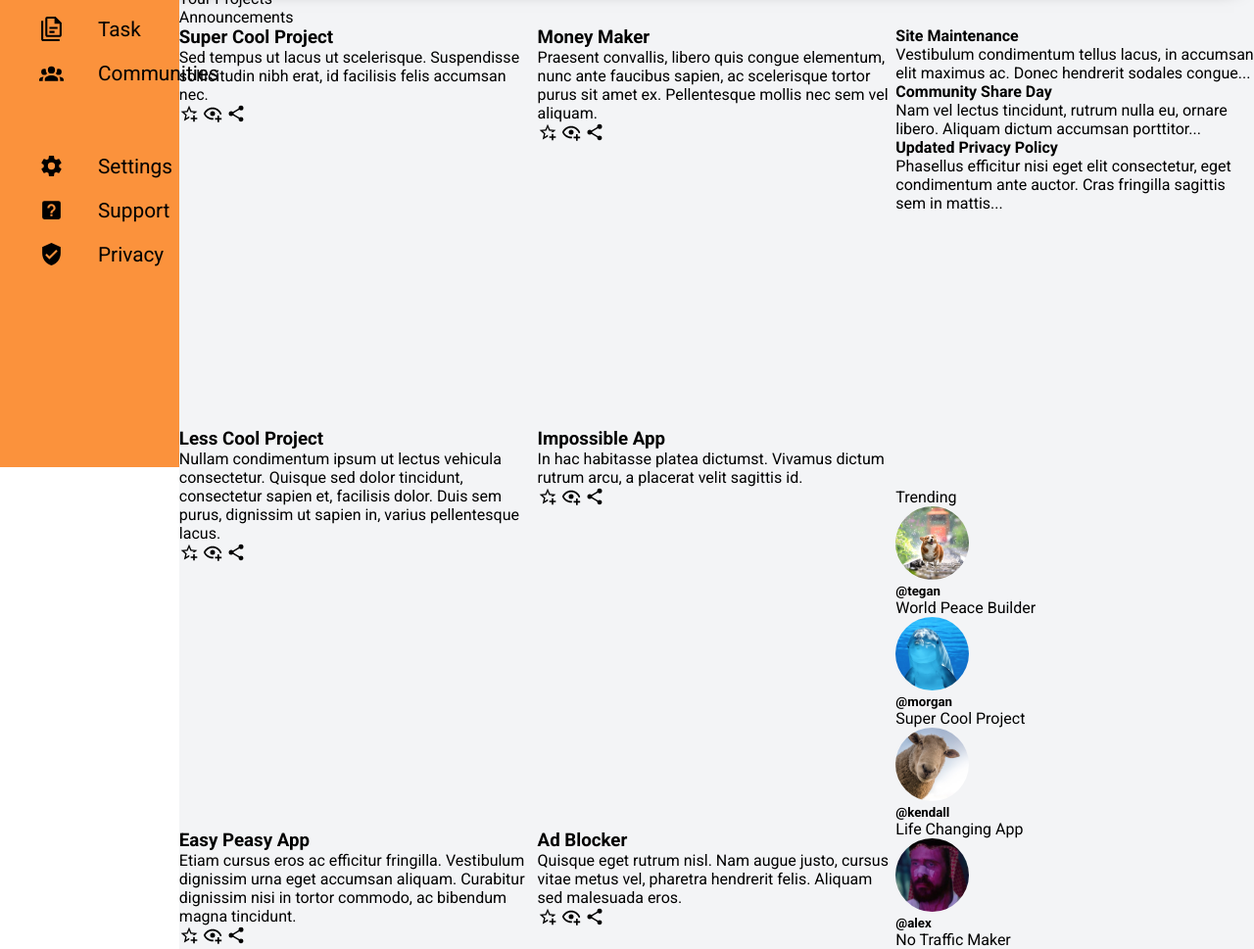
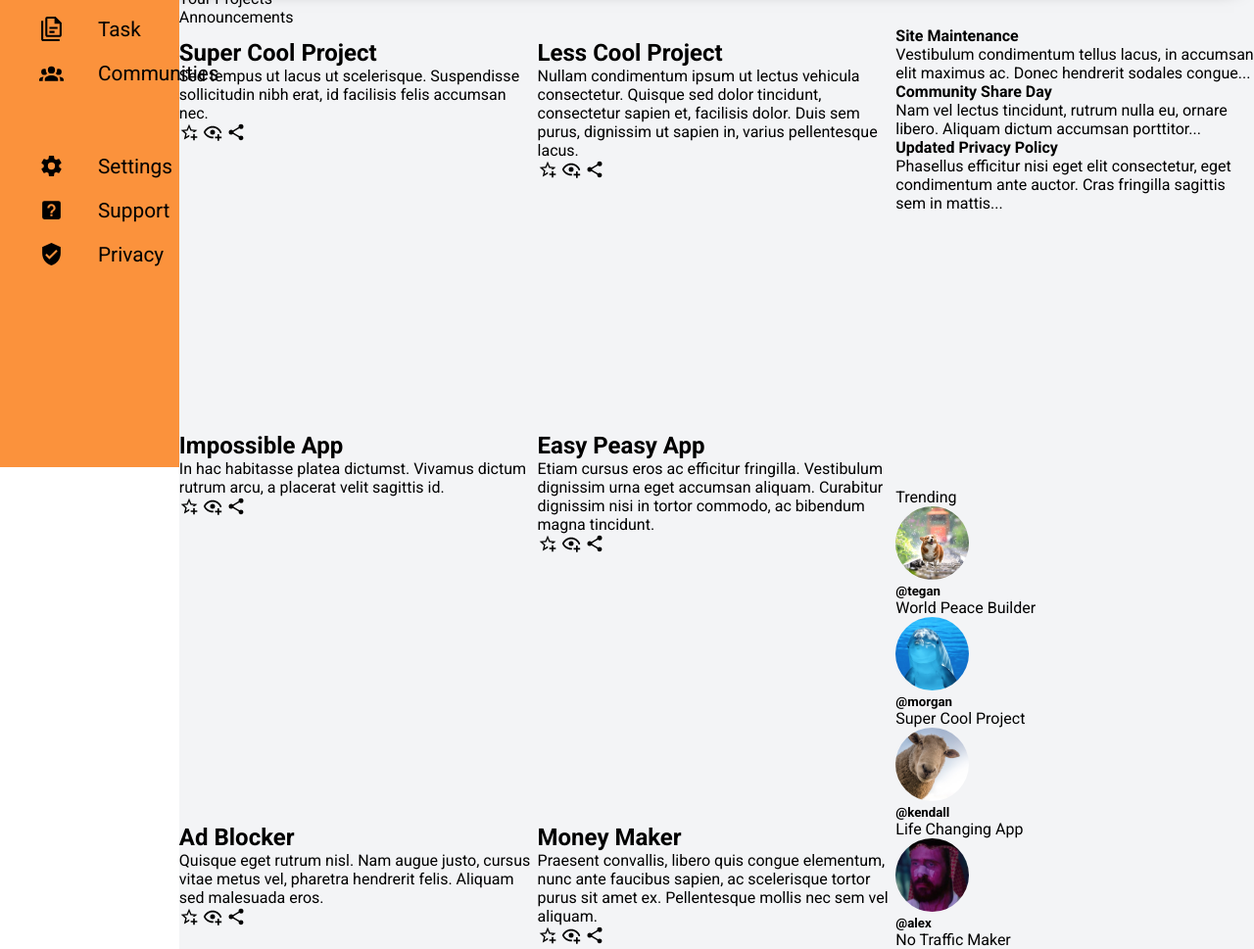
Before and after one commit to Abdullah-Ed/Admin-Dashboard, a plain HTML site: page index.html in a window 1280 px wide. Shown: the part 323-1292 px from the top of the page at 98% size. Drawn offline with Linux system fonts and the light colour scheme.

Commit message:
Move the cards content

```diff
--- a/index.html
+++ b/index.html
@@ -68,7 +68,7 @@
           <img src="images/cat-pic.jpg" alt="You'r profile picture">
           <div>
             <p>Hi there,</p>
-            <h2>Mr Cat (@mrcat)</h2>
+            <h2 class="user-name">Mr Cat (@mrcat)</h2>
           </div>
           <div>
             <button>New</button>
@@ -79,12 +79,14 @@
       </div>
 
       <div class="main-content">
-        <p>Your Projects</p>
-        <p>Announcements</p>
+        <div>
+          <p>Your Projects</p>
+          <p>Announcements</p>
+        </div>
         <div class="main-content-grid">
           <div class="cards-container">
             <div class="card">
-              <h3>Super Cool Project</h3>
+              <h2>Super Cool Project</h2>
               <p>
                 Sed tempus ut lacus ut scelerisque.
                 Suspendisse sollicitudin nibh erat,
@@ -96,21 +98,9 @@
                 <img src="images/share-variant.svg" alt="Share icon">
               </div>
             </div>
+
             <div class="card">
-              <h3>Money Maker</h3>
-              <p>
-                Praesent convallis, libero quis congue elementum,
-                nunc ante faucibus sapien, ac scelerisque tortor purus sit amet ex.
-                Pellentesque mollis nec sem vel aliquam.
-              </p>
-              <div class="img-container">
-                <img src="images/star-plus-outline.svg" alt="save as favorite icon  ">
-                <img src="images/eye-plus-outline.svg" alt="eyes plus icon ">
-                <img src="images/share-variant.svg" alt="Share icon">
-              </div>
-            </div>
-            <div class="card">
-              <h3>Less Cool Project</h3>
+              <h2>Less Cool Project</h2>
               <p>
                 Nullam condimentum ipsum ut lectus vehicula consectetur.
                 Quisque sed dolor tincidunt, consectetur sapien et, facilisis dolor. Duis sem purus,
@@ -123,7 +113,7 @@
               </div>
             </div>
             <div class="card">
-              <h3>Impossible App</h3>
+              <h2>Impossible App</h2>
               <p>
                 In hac habitasse platea dictumst.
                 Vivamus dictum rutrum arcu, a placerat velit sagittis id.
@@ -135,7 +125,7 @@
               </div>
             </div>
             <div class="card">
-              <h3>Easy Peasy App</h3>
+              <h2>Easy Peasy App</h2>
               <p>
                 Etiam cursus eros ac efficitur fringilla.
                 Vestibulum dignissim urna eget accumsan aliquam.
@@ -149,11 +139,24 @@
               </div>
             </div>
             <div class="card">
-              <h3>Ad Blocker</h3>
+              <h2>Ad Blocker</h2>
               <p>
                 Quisque eget rutrum nisl.
                 Nam augue justo, cursus vitae metus vel,
                 pharetra hendrerit felis. Aliquam sed malesuada eros.
+              </p>
+              <div class="img-container">
+                <img src="images/star-plus-outline.svg" alt="save as favorite icon  ">
+                <img src="images/eye-plus-outline.svg" alt="eyes plus icon ">
+                <img src="images/share-variant.svg" alt="Share icon">
+              </div>
+            </div>
+            <div class="card">
+              <h2>Money Maker</h2>
+              <p>
+                Praesent convallis, libero quis congue elementum,
+                nunc ante faucibus sapien, ac scelerisque tortor purus sit amet ex.
+                Pellentesque mollis nec sem vel aliquam.
               </p>
               <div class="img-container">
                 <img src="images/star-plus-outline.svg" alt="save as favorite icon  ">
```
